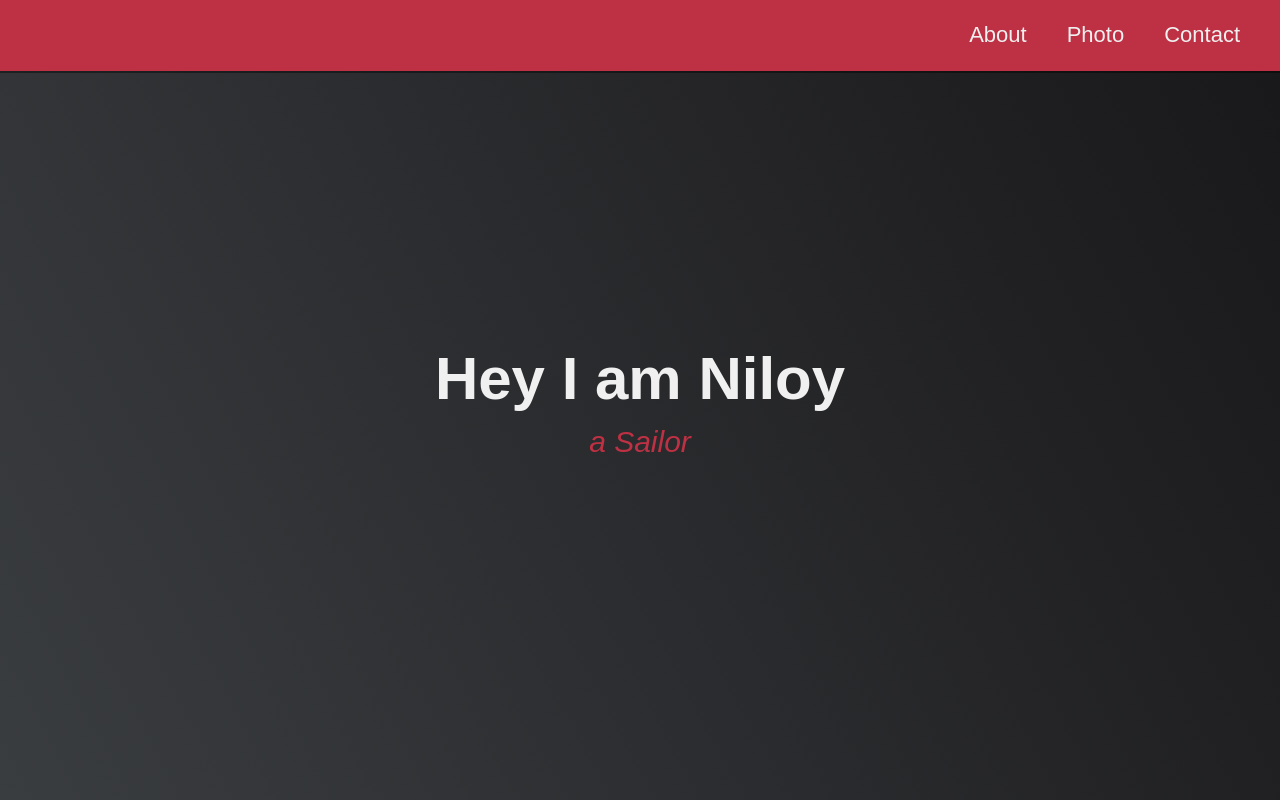
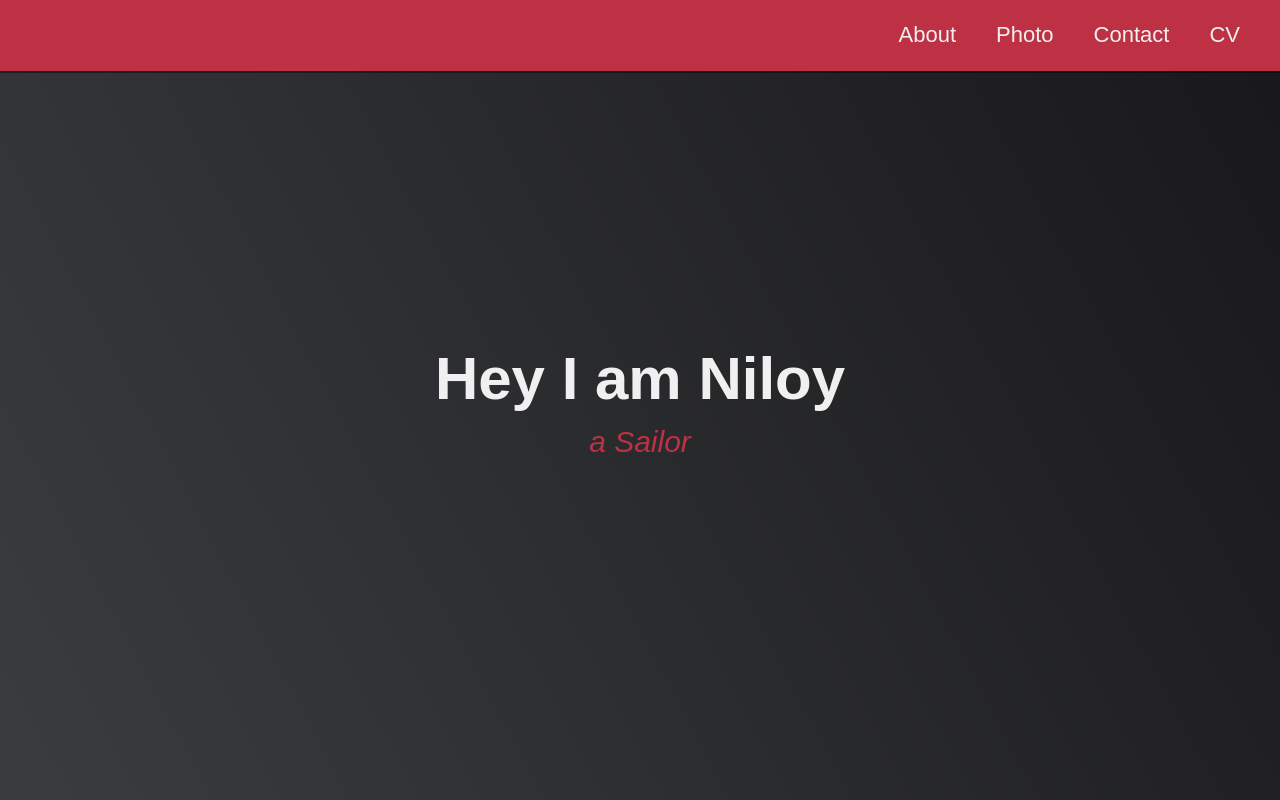
Before and after one commit to Gigawashudas/Niloy-Portfolio, a plain HTML site: page index.html in a window 1280 px wide. Shown: the top 800 px of the page. Drawn offline with Linux system fonts and the light colour scheme.

Commit message:
cv added

```diff
--- a/index.html
+++ b/index.html
@@ -16,6 +16,9 @@
             </li>
             <li>
                 <a href="#contact">Contact</a>
+                <li>
+                    <a href="/ARITRO'S CV.pdf" download="">CV</a>
+                </li>
             </li>
         </ul>
     </nav>
```
Also changed, not shown: 1 other file.
